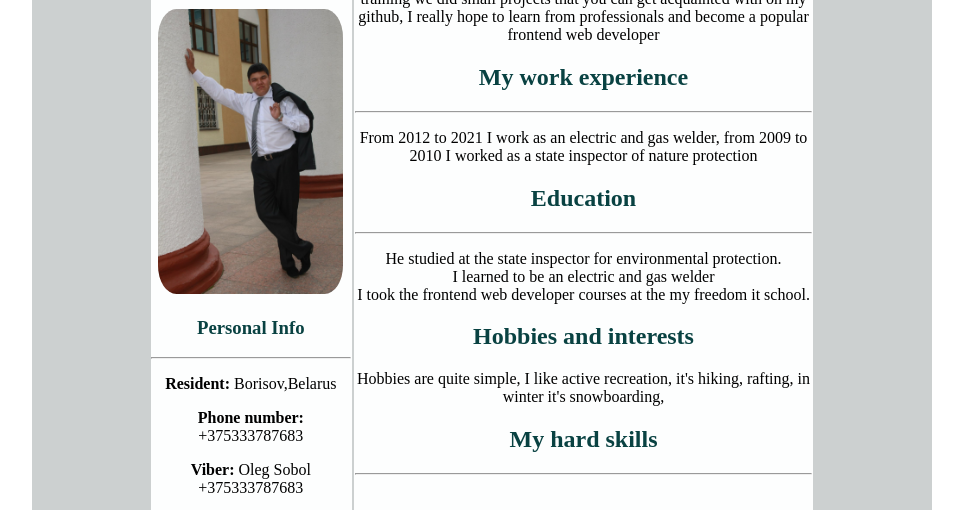
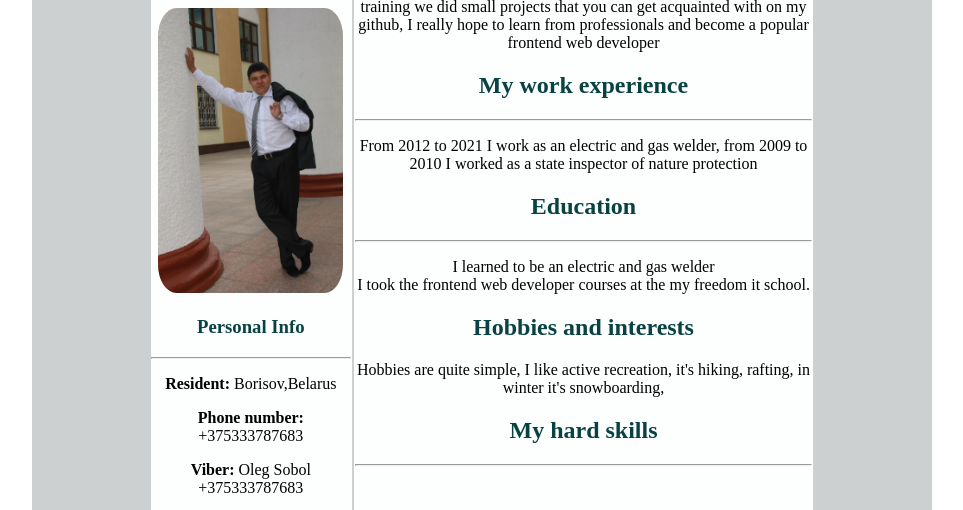
Before and after one commit to 19sobolek87/my_resume_cv, a plain HTML site: page index.html in a window 1280 px wide. Shown: the part 230-740 px from the top of the page, without its empty margins (158-1121 px from the left). Drawn offline with Linux system fonts and the light colour scheme.

Commit message:
Update index.html

```diff
--- a/index.html
+++ b/index.html
@@ -96,8 +96,7 @@
 
                                           <center><h2>Education</h2></center><hr>
                                           <center><p>
-                                                He studied at the state inspector for environmental protection.
-                                            <br>
+
                                             I learned to be an electric and gas welder
                                             <br>
                                             I took the frontend web developer courses at the my freedom it school.
```
